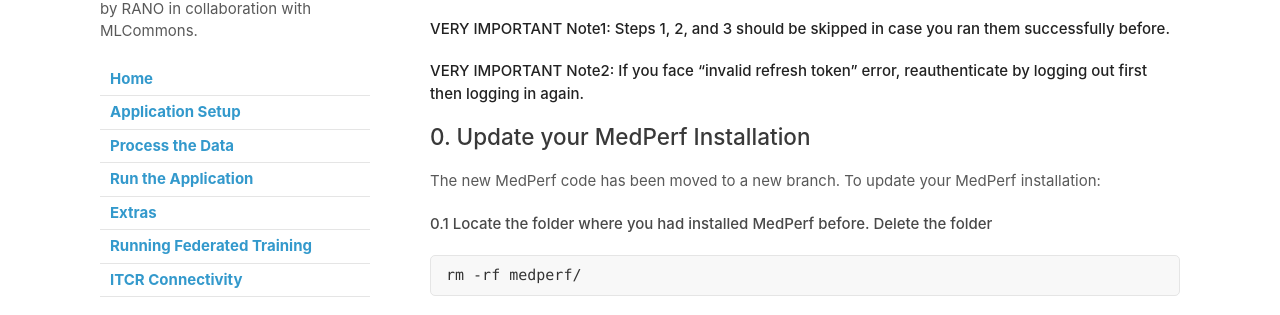
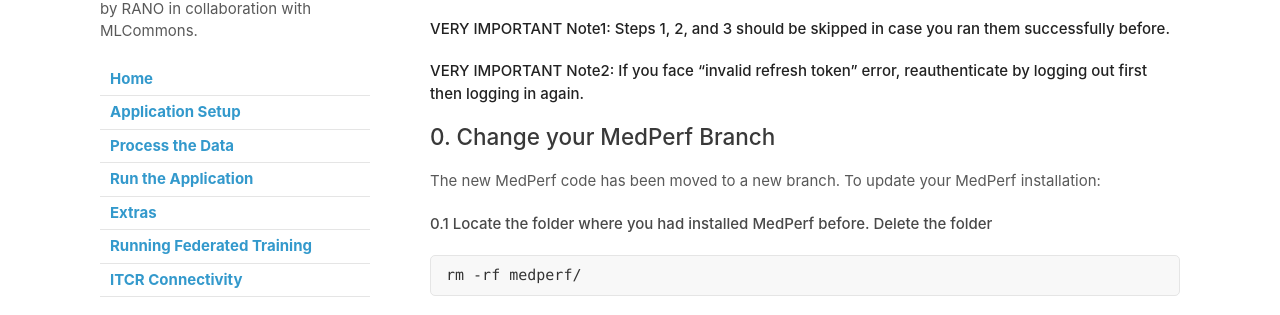
Before and after one commit to FeTS-AI/FL-PoST, a Jekyll site: the page built from docs/fl.md, in a window 1280 px wide and 900 px high. Shown: the part 156-471 px from the top of the window. Built offline with Jekyll 4.4.1, drawn with Linux system fonts in a browser that asks for light colours; our own code applies the rules of GitHub Pages for plain Markdown files.

Commit message:
change step0 title in fl.md

```diff
--- a/docs/fl.md
+++ b/docs/fl.md
@@ -6,7 +6,7 @@ This guide assumes you finished preparing your dataset and reached [this step](h
 
 **VERY IMPORTANT Note2: If you face "invalid refresh token" error, reauthenticate by logging out first then logging in again.**
 
-## 0. Update your MedPerf Installation
+## 0. Change your MedPerf Branch
 
 The new MedPerf code has been moved to a new branch. To update your MedPerf installation:
 
```
